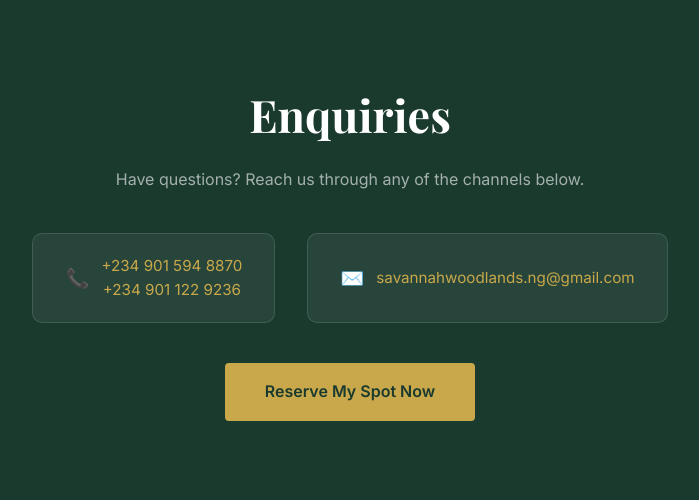
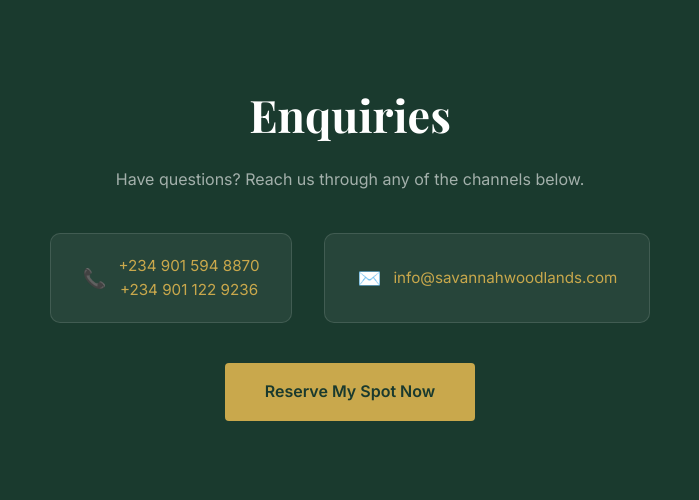
Before and after one commit to jatzson/savannahwoodlands, a Django app: page / in a window 1280 px wide. Shown: the part 3352-3852 px from the top of the page, without its empty margins (290-989 px from the left). Run offline with Django 5.2, Linux system fonts and the light colour scheme.

Commit message:
update email one

```diff
--- a/events/templates/events/home.html
+++ b/events/templates/events/home.html
@@ -425,7 +425,7 @@
         </div>
         <div class="contact-item">
             <span class="ci-icon">✉️</span>
-            <a href="mailto:savannahwoodlands.ng@gmail.com">savannahwoodlands.ng@gmail.com</a>
+            <a href="mailto:info@savannahwoodlands.com">info@savannahwoodlands.com</a>
         </div>
     </div>
     <a href="{% url 'register' %}" class="btn btn-gold" style="font-size:1rem; padding:1rem 2.5rem;">Reserve My Spot Now</a>
```
